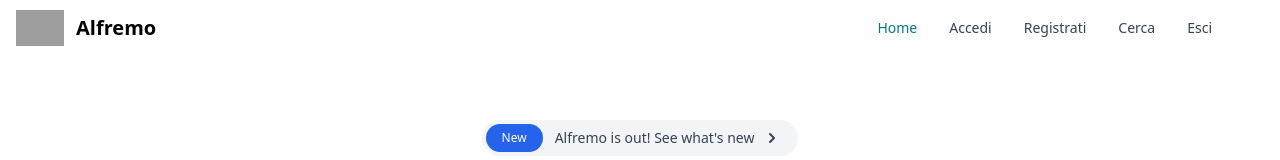
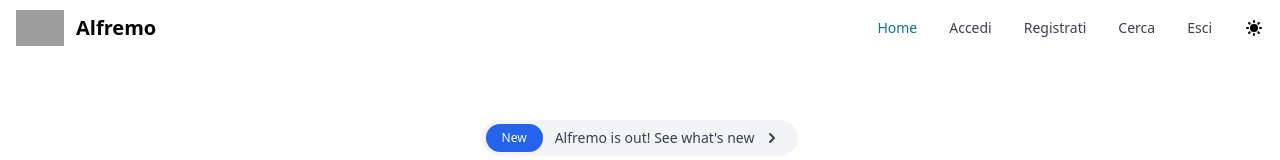
Before and after one commit to Forz70043/Alfremo, a Next.js app: page / in a window 1280 px wide. Shown: the top 160 px of the page. Built offline with nearby package versions, Linux system fonts and the light colour scheme; no server answers; grey boxes are pictures that could not be loaded.

Commit message:
bug fix toggle

```diff
--- a/components/ThemeToggleComponent.js
+++ b/components/ThemeToggleComponent.js
@@ -15,9 +15,11 @@
     }
 
     return (
-        <button id="theme-toggle" onClick={toggleTheme} type="button" className="text-gray-500 dark:text-gray-400 hover:bg-gray-100 dark:hover:bg-gray-700 focus:outline-none focus:ring-4 focus:ring-gray-200 dark:focus:ring-gray-700 rounded-lg text-sm p-2.5">
-            <svg id="theme-toggle-dark-icon" className="hidden w-5 h-5" fill="currentColor" viewBox="0 0 20 20" xmlns="http://www.w3.org/2000/svg"><path d="M17.293 13.293A8 8 0 016.707 2.707a8.001 8.001 0 1010.586 10.586z"></path></svg>
-            <svg id="theme-toggle-light-icon" className="hidden w-5 h-5" fill="currentColor" viewBox="0 0 20 20" xmlns="http://www.w3.org/2000/svg"><path d="M10 2a1 1 0 011 1v1a1 1 0 11-2 0V3a1 1 0 011-1zm4 8a4 4 0 11-8 0 4 4 0 018 0zm-.464 4.95l.707.707a1 1 0 001.414-1.414l-.707-.707a1 1 0 00-1.414 1.414zm2.12-10.607a1 1 0 010 1.414l-.706.707a1 1 0 11-1.414-1.414l.707-.707a1 1 0 011.414 0zM17 11a1 1 0 100-2h-1a1 1 0 100 2h1zm-7 4a1 1 0 011 1v1a1 1 0 11-2 0v-1a1 1 0 011-1zM5.05 6.464A1 1 0 106.465 5.05l-.708-.707a1 1 0 00-1.414 1.414l.707.707zm1.414 8.486l-.707.707a1 1 0 01-1.414-1.414l.707-.707a1 1 0 011.414 1.414zM4 11a1 1 0 100-2H3a1 1 0 000 2h1z" fill-rule="evenodd" clip-rule="evenodd"></path></svg>
+        <button id="theme-toggle" onClick={toggleTheme} type="button" className="text-dark dark:text-white hover:bg-gray-100 dark:hover:bg-gray-700 focus:outline-none focus:ring-4 focus:ring-gray-200 dark:focus:ring-gray-700 rounded-lg text-sm p-0">
+            {theme === 'dark' ?
+                <svg id="theme-toggle-dark-icon" className="w-5" fill="currentColor" viewBox="0 0 20 20" xmlns="http://www.w3.org/2000/svg"><path d="M17.293 13.293A8 8 0 016.707 2.707a8.001 8.001 0 1010.586 10.586z"></path></svg>
+                : <svg id="theme-toggle-light-icon" className="w-5" fill="currentColor" viewBox="0 0 20 20" xmlns="http://www.w3.org/2000/svg"><path d="M10 2a1 1 0 011 1v1a1 1 0 11-2 0V3a1 1 0 011-1zm4 8a4 4 0 11-8 0 4 4 0 018 0zm-.464 4.95l.707.707a1 1 0 001.414-1.414l-.707-.707a1 1 0 00-1.414 1.414zm2.12-10.607a1 1 0 010 1.414l-.706.707a1 1 0 11-1.414-1.414l.707-.707a1 1 0 011.414 0zM17 11a1 1 0 100-2h-1a1 1 0 100 2h1zm-7 4a1 1 0 011 1v1a1 1 0 11-2 0v-1a1 1 0 011-1zM5.05 6.464A1 1 0 106.465 5.05l-.708-.707a1 1 0 00-1.414 1.414l.707.707zm1.414 8.486l-.707.707a1 1 0 01-1.414-1.414l.707-.707a1 1 0 011.414 1.414zM4 11a1 1 0 100-2H3a1 1 0 000 2h1z" fill-rule="evenodd" clip-rule="evenodd"></path></svg>
+            }
         </button>
     );
 }
```
